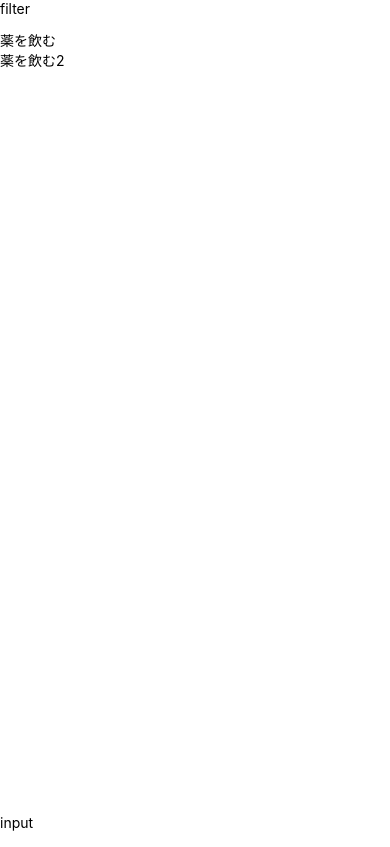
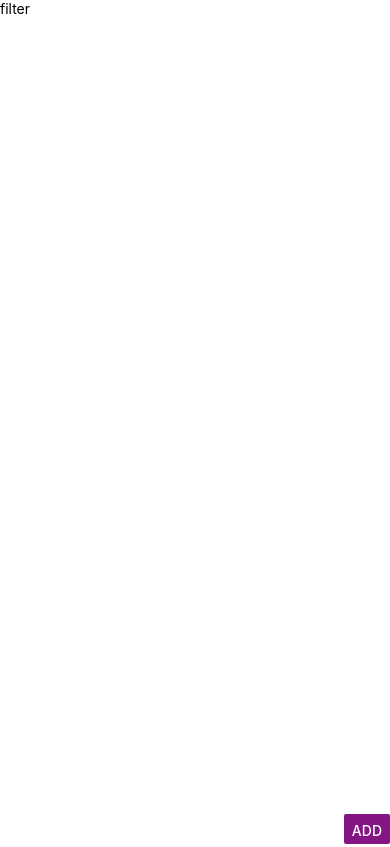
Before and after one commit to y-ono366/todo-app-expo-tutorial, a React Native app: screen / in a window 390 px wide. Built offline with nearby package versions, Linux system fonts and the light colour scheme.

Commit message:
add storage

```diff
--- a/App.js
+++ b/App.js
@@ -7,24 +7,70 @@ import {
   StatusBar,
   ScrollView,
   FlatList,
+  TextInput,
+  Button,
+  KeyboardAvoidingView,
+  AsyncStorage,
 } from 'react-native';
 
+const TODO = "@todoapp.todo"
 const STATUSBAR_HEIGHT = Platform.OS == 'ios' ? 20 :StatusBar.currentHeight;
 
 export default class App extends React.Component {
   constructor(props) {
     super(props)
     this.state = {
-      todo: [
-        {index: 1, title: "薬を飲む",done:false},
-        {index: 2, title: "薬を飲む2",done:false},
-      ],
-      currentIndex: 2,
+      todo: [],
+      currentIndex: 0,
+      inputText: "",
     }
   }
+  componentDidMount() {
+    this.loadTodo()
+  }
+  loadTodo = async() => {
+    try{
+      const todoString = await AsyncStorage.getItem(TODO)
+
+      if (todoString) {
+        const todo = JSON.parse(todoString)
+        const currentIndex = todo.length
+        this.setState({todo: todo,currentIndex: currentIndex})
+      }
+    }catch(e){
+      console.log(e)
+    }
+  }
+
+  saveTodo = async(todo) => {
+    try {
+      const todoString = JSON.stringify(todo)
+      await AsyncStorage.setItem(TODO,todoString)
+    }catch(e){
+      console.log(e)
+    }
+  }
+
+  onAddItem = () => {
+    const title = this.state.inputText
+
+    if (title == "") {
+      return
+    }
+    const index = this.state.currentIndex + 1
+    const newTodo = {index: index,title: title,done:false}
+    const todo = [...this.state.todo,newTodo]
+    this.setState({
+      todo: todo,
+      currentIndex: index,
+      inputText: "",
+    })
+    this.saveTodo(todo)
+  }
+
   render() {
     return (
-      <View style={styles.container}>
+      <KeyboardAvoidingView style={styles.container} behavior="padding">
         <View style={styles.filter}>
           <Text>filter</Text>
         </View>
@@ -35,9 +81,20 @@ export default class App extends React.Component {
           />
         </ScrollView>
         <View style={styles.input}>
-          <Text>input</Text>
+          <TextInput
+            onChangeText={(text) => this.setState({inputText: text})}
+            value={this.state.inputText}
+            style={styles.inputText}
+          />
+
+          <Button
+            onPress={this.onAddItem}
+            title="Add"
+            color="#841584"
+            style={styles.inputButton}
+          />
         </View>
-      </View>
+      </KeyboardAvoidingView>
     );
   }
 }
@@ -56,5 +113,12 @@ const styles = StyleSheet.create({
   },
   input: {
     height: 30,
+    flexDirection: 'row',
+  },
+  inputText: {
+    flex: 1,
+  },
+  inputButton: {
+    width: 100
   }
 });
```
